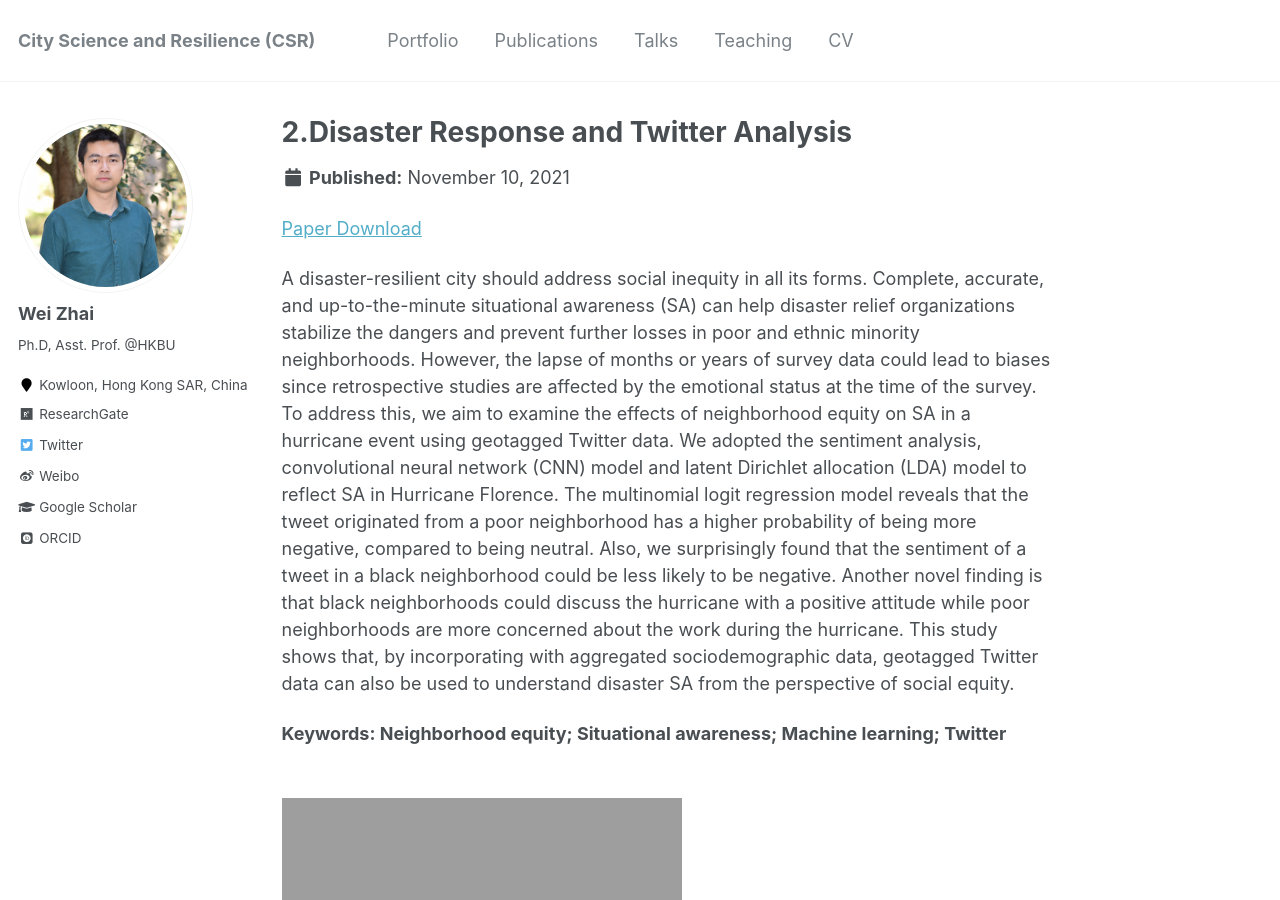
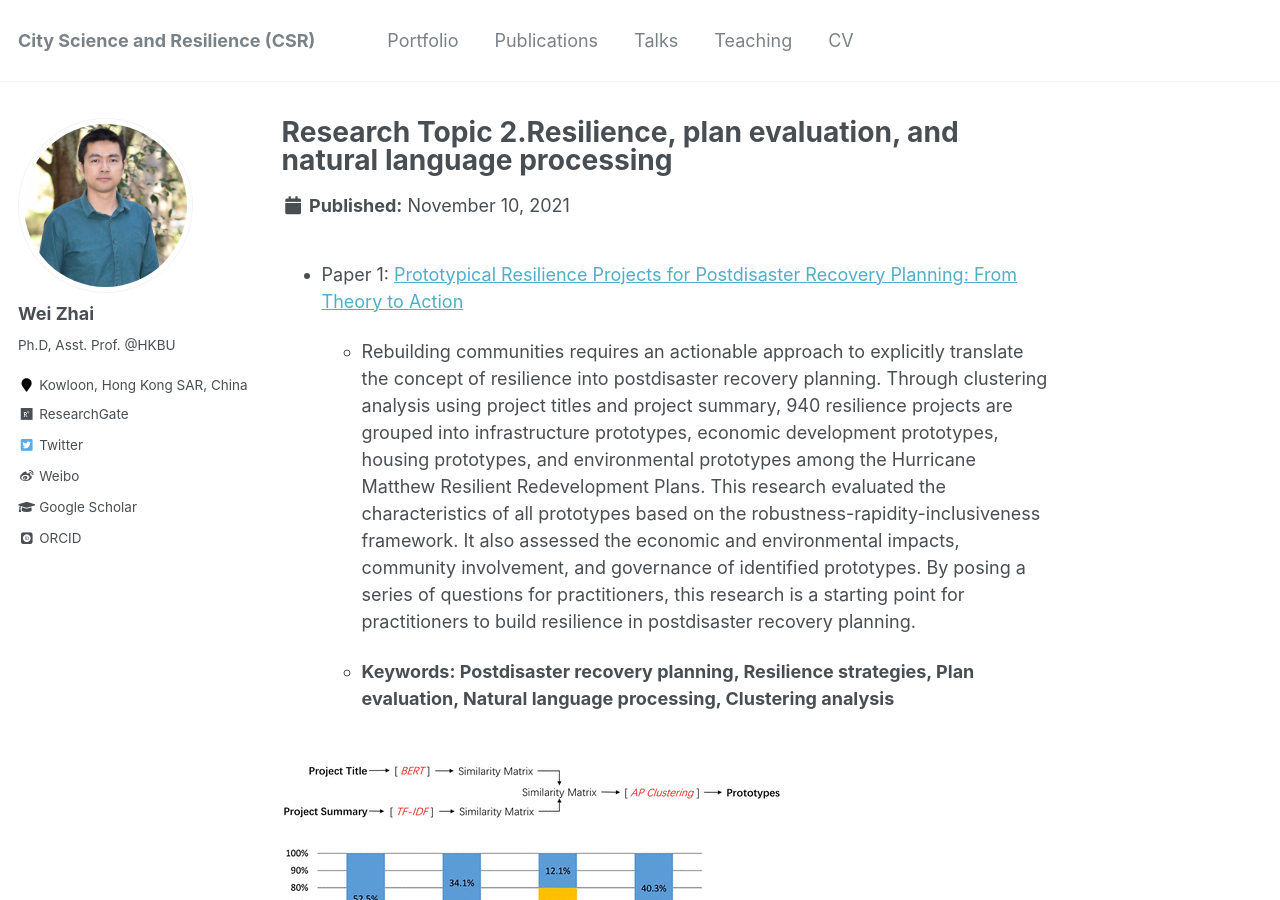
Before and after one commit to skywalkerzhai/weizhai.github.io, a Jekyll site: the page built from _portfolio/portfolio-2.md, in a window 1280 px wide and 900 px high. Built offline with Jekyll 4.4.1, drawn with Linux system fonts in a browser that asks for light colours; some web fonts are replaced.

Commit message:
Update portfolio-2.md

```diff
--- a/_portfolio/portfolio-2.md
+++ b/_portfolio/portfolio-2.md
@@ -1,13 +1,13 @@
 ---
-title: "2.Disaster Response and Twitter Analysis"
+title: "Research Topic 2.Resilience, plan evaluation, and natural language processing"
 excerpt: "<br/><img src='https://skywalkerzhai.github.io/weizhai.github.io/images/twitter_sentiment.jpg' width='800'>"
 collection: portfolio
 ---
-[Paper Download](https://doi.org/10.1016/j.ijdrr.2020.101611)
+* Paper 1: [Prototypical Resilience Projects for Postdisaster Recovery Planning: From Theory to Action](https://doi.org/10.1177/0739456X211048928)
 
-A disaster-resilient city should address social inequity in all its forms. Complete, accurate, and up-to-the-minute situational awareness (SA) can help disaster relief organizations stabilize the dangers and prevent further losses in poor and ethnic minority neighborhoods. However, the lapse of months or years of survey data could lead to biases since retrospective studies are affected by the emotional status at the time of the survey. To address this, we aim to examine the effects of neighborhood equity on SA in a hurricane event using geotagged Twitter data. We adopted the sentiment analysis, convolutional neural network (CNN) model and latent Dirichlet allocation (LDA) model to reflect SA in Hurricane Florence. The multinomial logit regression model reveals that the tweet originated from a poor neighborhood has a higher probability of being more negative, compared to being neutral. Also, we surprisingly found that the sentiment of a tweet in a black neighborhood could be less likely to be negative. Another novel finding is that black neighborhoods could discuss the hurricane with a positive attitude while poor neighborhoods are more concerned about the work during the hurricane. This study shows that, by incorporating with aggregated sociodemographic data, geotagged Twitter data can also be used to understand disaster SA from the perspective of social equity.
+  * Rebuilding communities requires an actionable approach to explicitly translate the concept of resilience into postdisaster recovery planning. Through clustering analysis using project titles and project summary, 940 resilience projects are grouped into infrastructure prototypes, economic development prototypes, housing prototypes, and environmental prototypes among the Hurricane Matthew Resilient Redevelopment Plans. This research evaluated the characteristics of all prototypes based on the robustness-rapidity-inclusiveness framework. It also assessed the economic and environmental impacts, community involvement, and governance of identified prototypes. By posing a series of questions for practitioners, this research is a starting point for practitioners to build resilience in postdisaster recovery planning.
 
-**Keywords: Neighborhood equity; Situational awareness; Machine learning; Twitter**
+  * **Keywords: Postdisaster recovery planning, Resilience strategies, Plan evaluation, Natural language processing, Clustering analysis**
 
-<br/><img src='https://skywalkerzhai.github.io/weizhai.github.io/images/twitter_framework.jpg'> \
-<br/><img src='https://skywalkerzhai.github.io/weizhai.github.io/images/twitter_DL.jpg'>
+<br/><img src='https://skywalkerzhai.github.io/weizhai.github.io/images/plan NLP.gif'> \
+<br/><img src='https://skywalkerzhai.github.io/weizhai.github.io/images/plan results.gif'>
```
